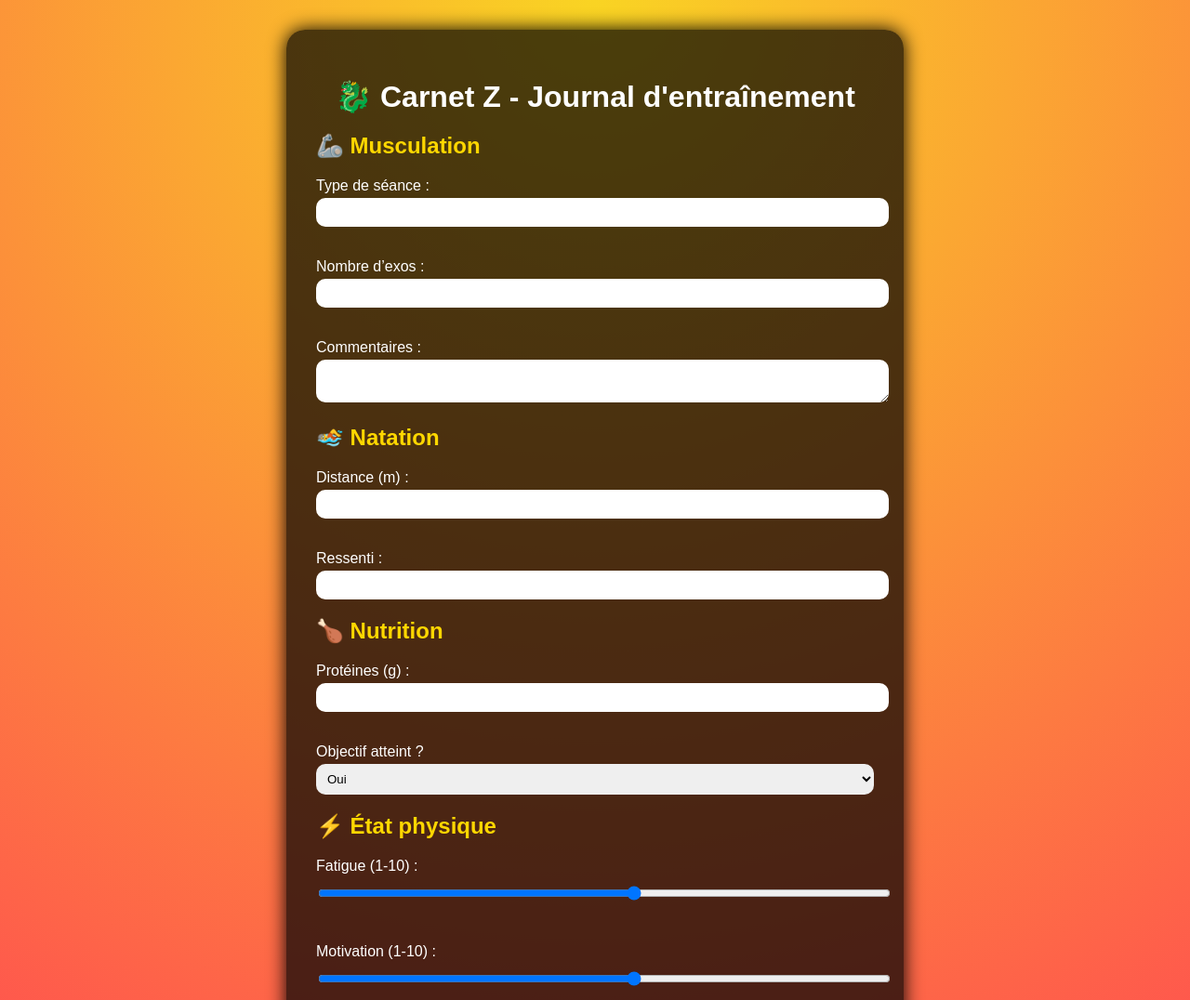
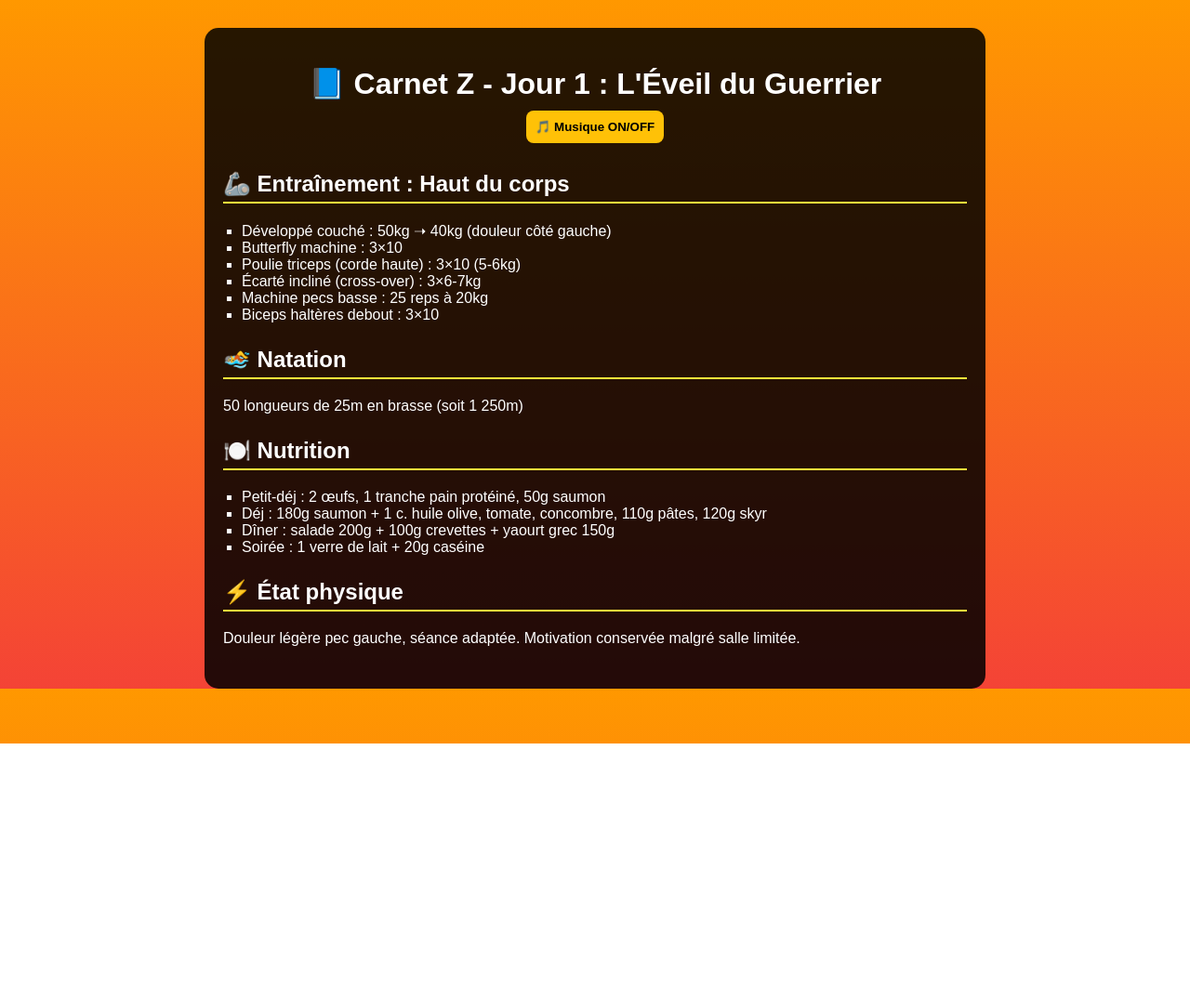
Before and after one commit to Sork40/carnet-z, a plain HTML site: page index.html in a window 1280 px wide. Shown: the top 1076 px of the page at 93% size. After the commit the page ends 800 px from the top, so only its background shows below. Drawn offline with Linux system fonts and the light colour scheme.

Commit message:
Add files via upload

```diff
--- a/index.html
+++ b/index.html
@@ -2,36 +2,59 @@
 <html lang="fr">
 <head>
   <meta charset="UTF-8">
-  <title>Carnet Z - Dragon Ball Edition</title>
+  <title>Carnet Z - Page 1</title>
   <meta name="viewport" content="width=device-width, initial-scale=1">
   <link rel="stylesheet" href="style.css">
+  <script>
+    function toggleMusic() {
+      const audio = document.getElementById("bg-music");
+      if (audio.paused) {
+        audio.play();
+      } else {
+        audio.pause();
+      }
+    }
+  </script>
 </head>
 <body>
-  <div class="container">
-    <h1>🐉 Carnet Z - Journal d'entraînement</h1>
-    <form>
-      <h2>🦾 Musculation</h2>
-      <label>Type de séance : <input type="text" name="muscu_type"></label><br>
-      <label>Nombre d’exos : <input type="number" name="muscu_exo"></label><br>
-      <label>Commentaires :<br><textarea name="muscu_comment"></textarea></label>
-
-      <h2>🏊 Natation</h2>
-      <label>Distance (m) : <input type="number" name="swim_dist"></label><br>
-      <label>Ressenti : <input type="text" name="swim_feel"></label>
-
-      <h2>🍗 Nutrition</h2>
-      <label>Protéines (g) : <input type="number" name="prot"></label><br>
-      <label>Objectif atteint ? <select name="goal">
-        <option value="yes">Oui</option>
-        <option value="no">Non</option>
-      </select></label>
-
-      <h2>⚡ État physique</h2>
-      <label>Fatigue (1-10) : <input type="range" min="1" max="10" name="fatigue"></label><br>
-      <label>Motivation (1-10) : <input type="range" min="1" max="10" name="mood"></label>
-
-      <p><button type="submit">🔥 Valider la journée</button></p>
-    </form>
+  <div class="page">
+    <audio id="bg-music" loop>
+      <source src="music.mp3" type="audio/mpeg">
+    </audio>
+    <div class="header">
+      <h1>📘 Carnet Z - Jour 1 : L'Éveil du Guerrier</h1>
+      <button onclick="toggleMusic()">🎵 Musique ON/OFF</button>
+    </div>
+    <div class="content">
+      <div class="section">
+        <h2>🦾 Entraînement : Haut du corps</h2>
+        <ul>
+          <li>Développé couché : 50kg ➝ 40kg (douleur côté gauche)</li>
+          <li>Butterfly machine : 3×10</li>
+          <li>Poulie triceps (corde haute) : 3×10 (5-6kg)</li>
+          <li>Écarté incliné (cross-over) : 3×6-7kg</li>
+          <li>Machine pecs basse : 25 reps à 20kg</li>
+          <li>Biceps haltères debout : 3×10</li>
+        </ul>
+      </div>
+      <div class="section">
+        <h2>🏊 Natation</h2>
+        <p>50 longueurs de 25m en brasse (soit 1 250m)</p>
+      </div>
+      <div class="section">
+        <h2>🍽️ Nutrition</h2>
+        <ul>
+          <li>Petit-déj : 2 œufs, 1 tranche pain protéiné, 50g saumon</li>
+          <li>Déj : 180g saumon + 1 c. huile olive, tomate, concombre, 110g pâtes, 120g skyr</li>
+          <li>Dîner : salade 200g + 100g crevettes + yaourt grec 150g</li>
+          <li>Soirée : 1 verre de lait + 20g caséine</li>
+        </ul>
+      </div>
+      <div class="section">
+        <h2>⚡ État physique</h2>
+        <p>Douleur légère pec gauche, séance adaptée. Motivation conservée malgré salle limitée.</p>
+      </div>
+    </div>
   </div>
 </body>
 </html>
--- a/style.css
+++ b/style.css
@@ -1,46 +1,42 @@
+
 body {
-  background: radial-gradient(circle at top, #f9d423 0%, #ff4e50 100%);
+  margin: 0;
   font-family: 'Arial', sans-serif;
-  margin: 0;
+  background: linear-gradient(#ff9800, #f44336);
   color: #fff;
 }
-.container {
-  max-width: 600px;
-  margin: 2rem auto;
-  background: rgba(0,0,0,0.7);
-  padding: 2rem;
-  border-radius: 20px;
-  box-shadow: 0 0 20px #000;
+.page {
+  padding: 20px;
+  max-width: 800px;
+  margin: auto;
+  background-color: rgba(0,0,0,0.85);
+  border-radius: 15px;
+  margin-top: 30px;
+}
+.header {
+  text-align: center;
+  margin-bottom: 30px;
 }
 h1 {
-  text-align: center;
   font-size: 2rem;
-  margin-bottom: 1rem;
-}
-form h2 {
-  color: #ffd700;
-}
-label {
-  display: block;
-  margin: 0.5rem 0;
-}
-input, select, textarea {
-  width: 100%;
-  padding: 0.5rem;
-  margin-top: 0.25rem;
-  border-radius: 10px;
-  border: none;
+  margin-bottom: 10px;
 }
 button {
-  background: #00bcd4;
-  color: #000;
+  padding: 10px;
+  background-color: #ffc107;
+  border: none;
+  border-radius: 8px;
+  cursor: pointer;
   font-weight: bold;
-  padding: 0.7rem 1.5rem;
-  border: none;
-  border-radius: 10px;
-  cursor: pointer;
-  width: 100%;
 }
-button:hover {
-  background: #0097a7;
+.section {
+  margin-bottom: 25px;
 }
+h2 {
+  border-bottom: 2px solid #ffeb3b;
+  padding-bottom: 5px;
+}
+ul {
+  list-style-type: square;
+  padding-left: 20px;
+}
```
Also changed, not shown: 1 other file.
